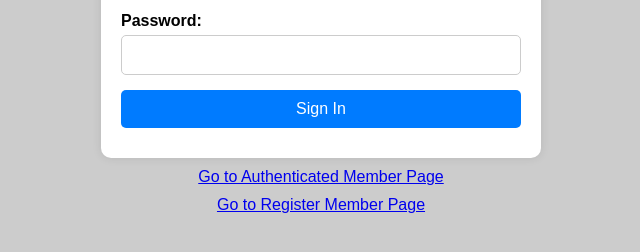
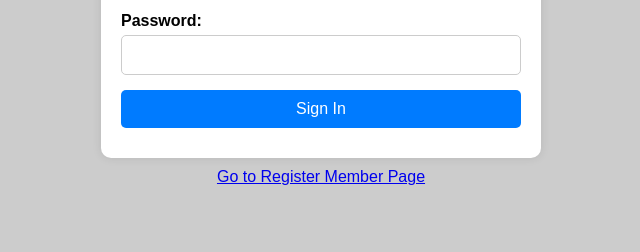
Before and after one commit to PawtucketCoder/new-cloned-serverless-functions-repo, a website: page public/sign-member.html in a window 1280 px wide. Shown: the part 244-496 px from the top of the page, without its empty margins (319-959 px from the left). Drawn offline with Linux system fonts and the light colour scheme.

Commit message:
removed link from sign page

```diff
--- a/public/sign-member.html
+++ b/public/sign-member.html
@@ -81,10 +81,6 @@
       <div id="message"></div>
   </div>
 
-  <!-- Add the link to auth-member.html here -->
-  <div style="text-align: center; margin-top: 10px;">
-      <a href="auth-member.html">Go to Authenticated Member Page</a>
-  </div>
   <div style="text-align: center; margin-top: 10px;">
     <a href="create-member.html">Go to Register Member Page</a>
   </div>
```
